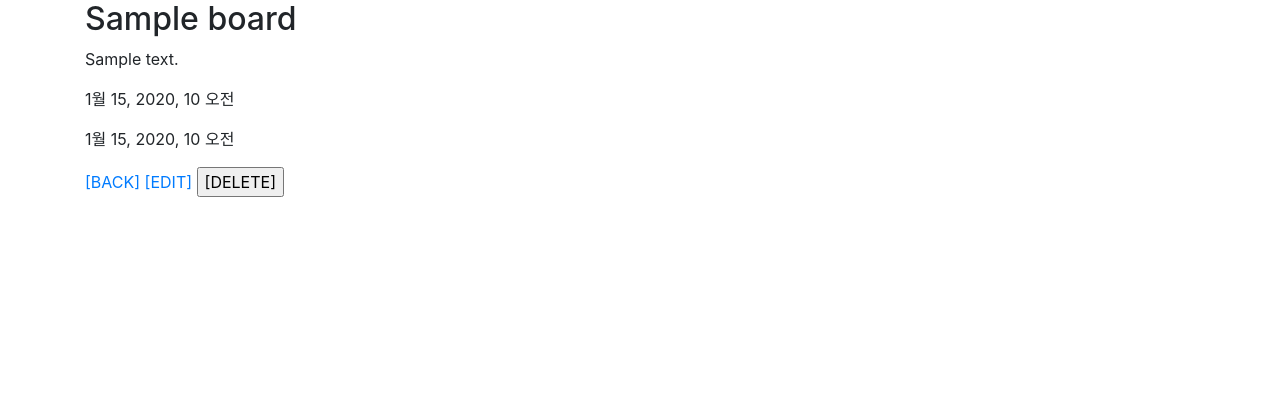
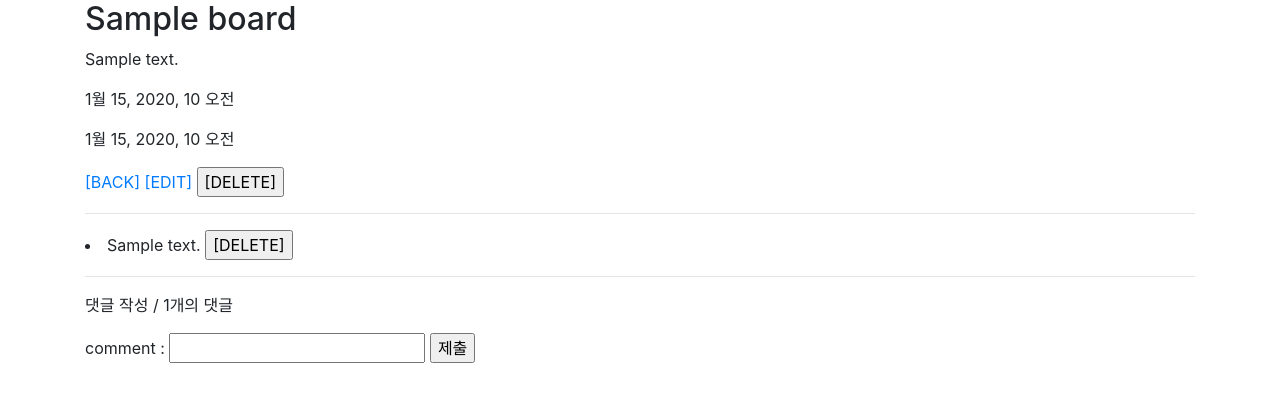
Before and after one commit to withyeah/django_intermediate, a Django app: page /boards/1/ in a window 1280 px wide. Shown: the part 127-529 px from the top of the page. Run offline with Django 3.2, Linux system fonts and the light colour scheme; tables that the repository leaves empty hold one stand-in row (values such as "Sample post"); some libraries are stand-ins or nearby versions.

Commit message:
01_1:N model relation

```diff
--- a/boards/models.py
+++ b/boards/models.py
@@ -10,3 +10,12 @@ class Board(models.Model):
 
     def __str__(self):
         return f"{self.id}: {self.title}"
+
+class Comment(models.Model):
+    board = models.ForeignKey(Board, on_delete=models.CASCADE)
+    content = models.CharField(max_length=200)
+    created_at = models.DateTimeField(auto_now_add=True)
+    updated_at = models.DateTimeField(auto_now=True)
+
+    def __str__(self):
+        return self.content
--- /dev/null
+++ b/boards/static/boards/stylesheets/index.css
@@ -0,0 +1,6 @@
+body {
+            background-color: darkcyan
+        }
+red {
+    color: red;
+}
--- a/boards/templates/boards/base.html
+++ b/boards/templates/boards/base.html
@@ -7,6 +7,8 @@
     <meta http-equiv="X-UA-Compatible" content="ie=edge">
     <title>Document</title>
     <link rel="stylesheet" href="https://stackpath.bootstrapcdn.com/bootstrap/4.3.1/css/bootstrap.min.css" integrity="sha384-ggOyR0iXCbMQv3Xipma34MD+dH/1fQ784/j6cY/iJTQUOhcWr7x9JvoRxT2MZw1T" crossorigin="anonymous">
+    {% block css %}
+    {% endblock %}
 </head>
 
 <body>
--- a/boards/templates/boards/detail.html
+++ b/boards/templates/boards/detail.html
@@ -14,4 +14,29 @@
         {% csrf_token %}
         <input type="submit" value="[DELETE]"/>
     </form>
+
+    <hr>
+    {% for comment in comments %}
+        <li>
+            {{ comment.content }}
+            <form action="{% url 'boards:comments_delete' board.pk comment.pk %}" method='POST' onsubmit="return confirm('U SURE?');" style='display: inline'>
+                {% csrf_token %}
+                <input type="submit" value="[DELETE]">
+            </form>
+        </li>
+        {% empty %}
+            <p><b>댓글이 없습니다.</b></p>
+    {% endfor %}
+
+
+    <hr>
+
+
+    <p>댓글 작성 / {{ comments | length }}개의 댓글</p>
+    <form action="{% url 'boards:comments_create' board.pk %}" method='POST'>
+        {% csrf_token %}
+        comment : <input type="text" name="content"/>
+        <input type="submit" value="제출">
+    </form>
+
 {% endblock %}
--- a/boards/urls.py
+++ b/boards/urls.py
@@ -4,10 +4,12 @@ from . import views
 app_name = 'boards'
 
 urlpatterns = [
+    path('<int:board_pk>/comments/<int:comment_pk>/delete/', views.comments_delete, name='comments_delete'),
+    path('<int:board_pk>/comments/', views.comments_create, name='comments_create'),
     # path('<int:pk>/update/', views.update, name='update'),
-    path('<int:pk>/edit/', views.edit, name='edit'),
-    path('<int:pk>/delete/', views.delete, name='delete'),
-    path('<int:pk>/', views.detail, name='detail'),
+    path('<int:board_pk>/edit/', views.edit, name='edit'),
+    path('<int:board_pk>/delete/', views.delete, name='delete'),
+    path('<int:board_pk>/', views.detail, name='detail'),
     # path('create/', views.create, name='create'),
     path('new/', views.new, name='new'),
     path('', views.index, name='index'),
--- a/boards/views.py
+++ b/boards/views.py
@@ -1,11 +1,21 @@
 from django.shortcuts import render, redirect
-from .models import Board
+from .models import Board, Comment
+import random
 
 # Create your views here.
 def index(request):
+    speed = [1, 25, 10, 15, 48, 33, 11, 87, 38, 8, 39]
+
+    F_speed = random.choice(speed)
+    S_speed = random.choice(speed)
+    T_speed = random.choice(speed)
+
     boards = Board.objects.order_by('-pk')
     context = {
         'boards' : boards,
+        'F_speed' : F_speed,
+        'S_speed' : S_speed,
+        'T_speed' : T_speed,
     }
     return render(request, 'boards/index.html', context)
 
@@ -21,32 +31,54 @@ def new(request):
     else:
         return render(request, 'boards/new.html')
 
-def detail(request, pk):
-    board = Board.objects.get(pk=pk)
+def detail(request, board_pk):
+    board = Board.objects.get(pk=board_pk)
+    comments = board.comment_set.all()
     context = {
         'board' : board,
+        'comments' : comments,
     }
     return render(request, 'boards/detail.html', context)
 
-def delete(request, pk):
-    board = Board.objects.get(pk=pk)
+def delete(request, board_pk):
+    board = Board.objects.get(pk=board_pk)
     if request.method == 'POST':
         board.delete()
         return redirect('boards:index')
     else:
         return redirect('boards:detail', board.pk)
 
-def edit(request, pk):
+def edit(request, board_pk):
     if request.method == 'POST':
         # update
-        board = Board.objects.get(pk=pk)
+        board = Board.objects.get(pk=board_pk)
         board.title = request.POST.get('title')
         board.content = request.POST.get('content')
         board.save()
         return redirect('boards:detail', board.pk)
     else:
-        board = Board.objects.get(pk=pk)
+        board = Board.objects.get(pk=board_pk)
         context = {
             'board': board,
         }
         return render(request, 'boards/edit.html', context)
+
+def comments_create(request, board_pk):
+    # 댓글을 달 게시글
+    board = Board.objects.get(pk=board_pk)
+
+    # form에서 넘어온 comment data
+    content = request.POST.get('content')
+
+    # 댓글 생성 및 저장
+    comment = Comment(board=board, content=content)
+    comment.save()
+    return redirect('boards:detail', board.pk)
+
+def comments_delete(request, board_pk, comment_pk):
+    comment = Comment.objects.get(pk=comment_pk)
+    if request.method == 'POST':
+        comment.delete()
+        return redirect('boards:detail', board_pk)
+    else:
+        return redirect('boards:detail', board_pk)
```
Also changed, not shown: boards/admin.py (+6 -1 lines), boards/templates/boards/index.html (+11 -0 lines), boards/migrations/0002_comment.py (added).
